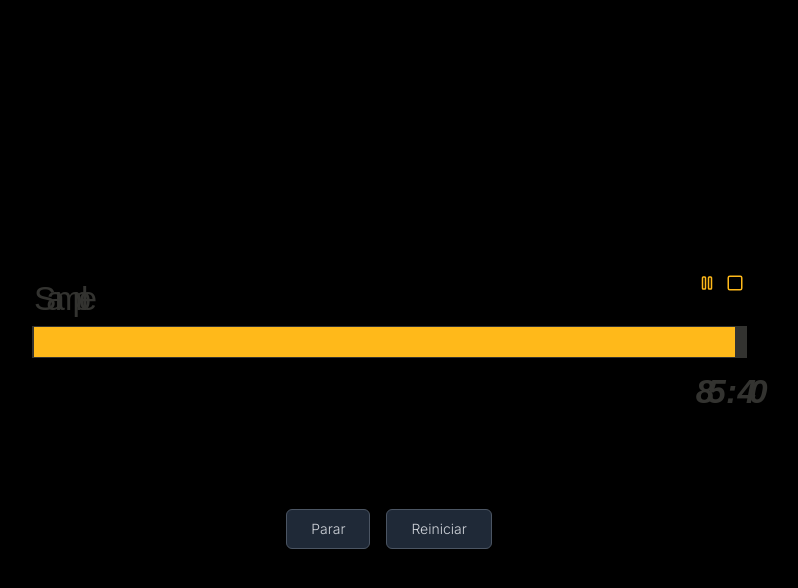
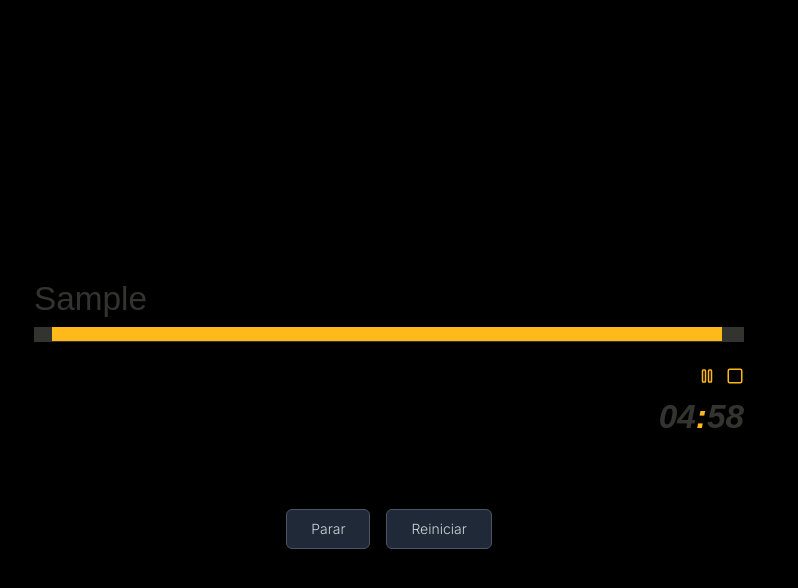
Before and after one commit to tomcoliveira/timer-entre, a React (Vite) app: page / in a window 1280 px wide. Both pictures are taken after typing "Sample", "5" into the empty fields and a click on the button "Iniciar Timer". Shown: the top 588 px of the page, without its empty margins (251-1049 px from the left). Built offline with nearby package versions, Linux system fonts and the light colour scheme; a web font is replaced by a local one.

Commit message:
Refactor: Adjust layout and styling
- Remove kerning.
- Remove buttons.
- Reposition time and controls to the left.
- Adjust gray and yellow bar sizes and positions.
- Reverse bar order.
- Change seconds separator color.
- Reduce bar heights.

```diff
--- a/src/components/TimerDisplay.tsx
+++ b/src/components/TimerDisplay.tsx
@@ -26,7 +26,17 @@ const TimerDisplay: React.FC<TimerDisplayProps> = ({
 }) => {
   // Calcula a porcentagem do progresso restante
   const progressPercentage = totalSeconds > 0 ? (remainingSeconds / totalSeconds) * 100 : 0;
-  const progressWidth = (705 * progressPercentage) / 100; // Barra amarela um pouco menor
+  const progressWidth = (675 * progressPercentage) / 100; // Barra amarela (95% da cinza)
+
+  // Formata o tempo com separador amarelo
+  const formatTimeWithColoredSeparator = (timeString: string) => {
+    const [minutes, seconds] = timeString.split(':');
+    return (
+      <>
+        {minutes}<span style={{ color: '#ffb91a' }}>:</span>{seconds}
+      </>
+    );
+  };
 
   return (
     <div className="flex flex-col items-center justify-center min-h-screen bg-black font-inter">
@@ -34,7 +44,7 @@ const TimerDisplay: React.FC<TimerDisplayProps> = ({
         className="relative bg-black"
         style={{ width: '750px', height: '225px' }}
       >
-        {/* Título - Sansation, 25pt, cor #333330, kerning -10, esquerda, 20-25px do topo */}
+        {/* Título - Sansation, 25pt, cor #333330, sem kerning, esquerda, 20-25px do topo */}
         <div
           className="absolute"
           style={{
@@ -43,19 +53,42 @@ const TimerDisplay: React.FC<TimerDisplayProps> = ({
             color: '#333330',
             fontFamily: 'Sansation, sans-serif',
             fontSize: '25pt',
-            fontWeight: 'normal',
-            letterSpacing: '-10px'
+            fontWeight: 'normal'
           }}
         >
           {title}
         </div>
 
-        {/* Ícones de controle - alinhados com o título, direita, amarelo #ffb91a, 18px, espaçamento 10px */}
+        {/* Barra de fundo (cinza) - 5% maior que a amarela nos dois sentidos */}
+        <div
+          className="absolute"
+          style={{
+            width: '710px',
+            height: '15px', // 50% menor que antes (30px -> 15px)
+            backgroundColor: '#333330',
+            top: '75px',
+            left: '20px'
+          }}
+        />
+
+        {/* Barra de progresso (amarela) - centralizada na cinza, 95% do tamanho da cinza */}
+        <div
+          className="absolute transition-all duration-1000 ease-linear"
+          style={{
+            width: `${progressWidth}px`,
+            height: '13.5px', // 90% da altura da cinza para centralizar
+            backgroundColor: '#ffb91a',
+            top: '75.75px', // Centralizada verticalmente na barra cinza
+            left: '37.5px' // Centralizada horizontalmente na barra cinza
+          }}
+        />
+
+        {/* Ícones de controle - alinhados com o final da barra cinza */}
         <div
           className="absolute flex items-center cursor-pointer"
           style={{
-            top: '22px', // Mesmo alinhamento do título
-            right: '20px',
+            top: '115px',
+            right: '20px', // Alinhado com o final da barra cinza
             gap: '10px'
           }}
         >
@@ -73,45 +106,20 @@ const TimerDisplay: React.FC<TimerDisplayProps> = ({
           />
         </div>
 
-        {/* Barra de fundo (cinza) - ligeiramente maior que a amarela */}
+        {/* Tempo numérico - Artega Sans, bold+itálico, 25pt, cor #333330, sem kerning, alinhado com o final da barra */}
         <div
           className="absolute"
           style={{
-            width: '715px', // Ligeiramente maior
-            height: '32px', // Ligeiramente maior
-            backgroundColor: '#333330',
-            top: '74px', // Ligeiramente acima para centralizar
-            left: '17.5px' // Ligeiramente à esquerda para centralizar
-          }}
-        />
-
-        {/* Barra de progresso (amarela) - diminui conforme o tempo restante, centralizada na cinza */}
-        <div
-          className="absolute transition-all duration-1000 ease-linear"
-          style={{
-            width: `${progressWidth}px`,
-            height: '30px',
-            backgroundColor: '#ffb91a',
-            top: '75px', // Centralizada na barra cinza
-            left: '20px' // Centralizada na barra cinza
-          }}
-        />
-
-        {/* Tempo numérico - Artega Sans, bold+itálico, 25pt, cor #333330, kerning -30, direita da barra */}
-        <div
-          className="absolute"
-          style={{
-            top: '115px',
-            right: '15px',
+            top: '140px',
+            right: '20px', // Alinhado com o final da barra cinza
             color: '#333330',
             fontFamily: 'Artega Sans, sans-serif',
             fontSize: '25pt',
             fontWeight: 'bold',
-            fontStyle: 'italic',
-            letterSpacing: '-30px'
+            fontStyle: 'italic'
           }}
         >
-          {timeDisplay}
+          {formatTimeWithColoredSeparator(timeDisplay)}
         </div>
       </div>
 
```
